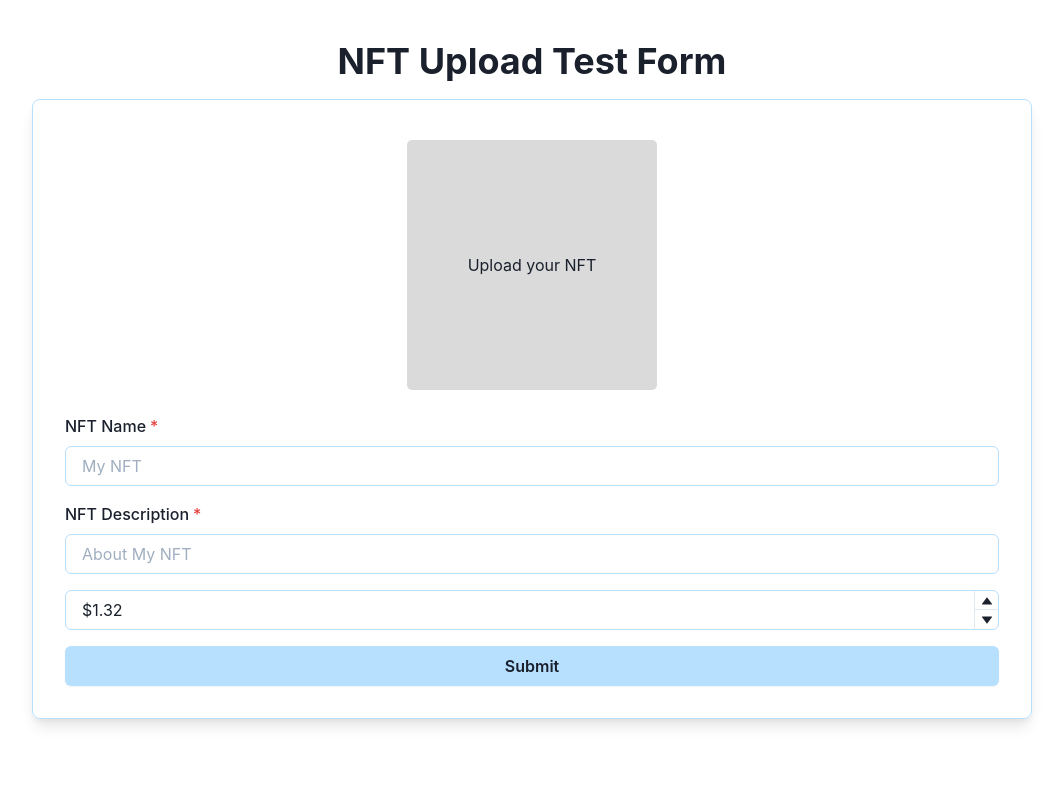
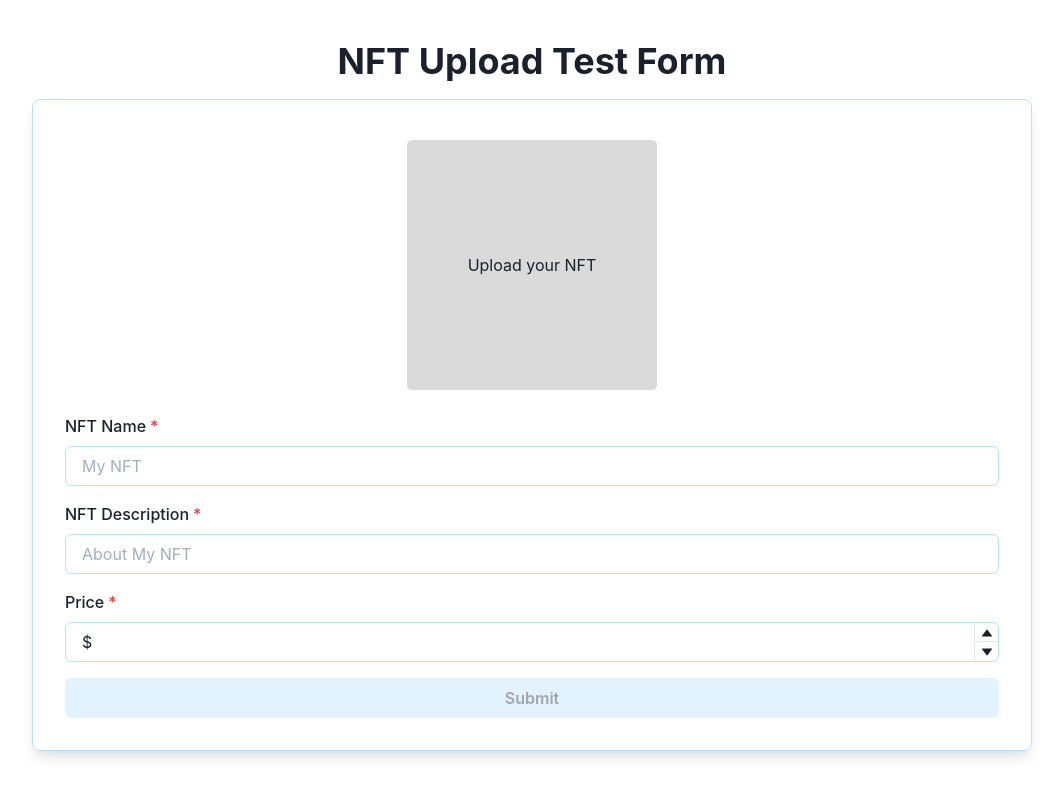
Before and after one commit to alorber/Cooper-NFT, a React (Create React App) app in the folder frontend/: page /sell in a window 1280 px wide. Shown: the top 796 px of the page, without its empty margins (140-1203 px from the left). Built offline with nearby package versions, Linux system fonts and the light colour scheme.

Commit message:
Fixes Upload Form Validation

```diff
--- a/frontend/src/components/ui/FileUploader/FileUploader.tsx
+++ b/frontend/src/components/ui/FileUploader/FileUploader.tsx
@@ -4,12 +4,12 @@ import { useDropzone } from 'react-dropzone';
 import { CloseIcon } from '@chakra-ui/icons';
 
 type FileUploaderProps = {
-
+    file: File | null,
+    setFile: (f: File | null) => void
 };
 
-const FileUploader = ({}: FileUploaderProps) => {
+const FileUploader = ({file, setFile}: FileUploaderProps) => {
     const [isLoading, setIsLoading] = useState(false);
-    const [file, setFile] = useState<File | null>(null);
 
     // Set up Dropzone
     const onDrop = useCallback((acceptedFiles) => {
--- a/frontend/src/components/ui/StyledFormFields/StyledFormFields.tsx
+++ b/frontend/src/components/ui/StyledFormFields/StyledFormFields.tsx
@@ -48,7 +48,9 @@ export const FormNumberInput = ({value, onChange, label}: FormNumberInputProps)
     const parse = (val: string) => val.replace(/^\$/, '');
 
     return (
-        <NumberInput onChange={(val) => onChange(parse(val))} value={format(value ?? 1.32)} min={0.01}
+        <FormControl isRequired>
+            <FormLabel>{label}</FormLabel>
+            <NumberInput onChange={(val) => onChange(parse(val))} value={format(value ?? '')} min={0.01}
                     borderColor="#b7e0ff" _hover={{borderColor: "#2395FF"}} focusBorderColor="#2395ff"
                     precision={2} pattern={"$?[0-9]*(.[0-9]+)?"}>
                 <NumberInputField />
@@ -57,6 +59,7 @@ export const FormNumberInput = ({value, onChange, label}: FormNumberInputProps)
                     <NumberDecrementStepper />
                 </NumberInputStepper>
             </NumberInput>
+        </FormControl>
     );
 }
 
@@ -64,12 +67,13 @@ export const FormNumberInput = ({value, onChange, label}: FormNumberInputProps)
 export type FormSubmitButtonProps = {
     isLoading: boolean,
     label: string,
-    onClick?: () => void
+    onClick?: () => void,
+    isDisabled?: boolean
 }
 
-export const FormSubmitButton = ({isLoading, label, onClick}: FormSubmitButtonProps) => {
+export const FormSubmitButton = ({isLoading, label, onClick, isDisabled=false}: FormSubmitButtonProps) => {
     return (
-        <Button width="full" type="submit" boxShadow='sm'
+        <Button width="full" type="submit" boxShadow='sm' isDisabled={isDisabled}
                 backgroundColor={"#b7e0ff"} _hover={{boxShadow: 'md'}}
                 _active={{boxShadow: 'lg'}} _focus={{outline: "none"}}
                 isLoading={isLoading} onClick={onClick} >
--- a/frontend/src/components/ui/UploadForm/UploadForm.tsx
+++ b/frontend/src/components/ui/UploadForm/UploadForm.tsx
@@ -21,19 +21,24 @@ type UploadFormProps = {
 type formValuesType = {
     name: string,
     description: string,
-    price: number | null,
-    imgUrl: string | null
+    price: number | null
 }
 
 const UploadForm = ({}: UploadFormProps) => {
-    const [formValues, setFormValues] = useState<formValuesType>({name: '', description: '', price: null, imgUrl: null})
+    const [file, setFile] = useState<File | null>(null);
+    const [formValues, setFormValues] = useState<formValuesType>({name: '', description: '', price: null})
     const [isLoading, setIsLoading] = useState(false);
     const [error, setError] = useState<string | null>(null);
 
-    const clearForm = () => {setFormValues({name: '', description: '', price: null, imgUrl: null})}
+    const clearForm = () => {setFormValues({name: '', description: '', price: null})}
     const updateForm = (field: keyof typeof formValues, value: string | number | null) => {
         setFormValues({...formValues, [field]: value});
     };
+
+    const isFormInvalid = () => {
+        return file === null || formValues.name === '' || formValues.description === '' || formValues.price === null ||
+            Number(formValues.price) < 0.01;
+    }
 
     const onSubmit = () => {
 
@@ -52,7 +57,7 @@ const UploadForm = ({}: UploadFormProps) => {
 
                             {/* NFT File Upload Field */}
                             <Flex w='100%' justifyContent={'center'}>
-                                <FileUploader />
+                                <FileUploader file={file} setFile={setFile} />
                             </Flex>
 
                             {/* Name Field */}
@@ -68,7 +73,7 @@ const UploadForm = ({}: UploadFormProps) => {
                                 onChange={(val) => {updateForm('price', val)}} />
 
                             {/* Submit Button */}
-                            <FormSubmitButton isLoading={isLoading} label={"Submit"} />
+                            <FormSubmitButton isLoading={isLoading} label={"Submit"} isDisabled={isFormInvalid()} />
                         </Stack>
                     </form>
                 </Box>
```
Lines whose indentation alone changed are shown as unchanged.
